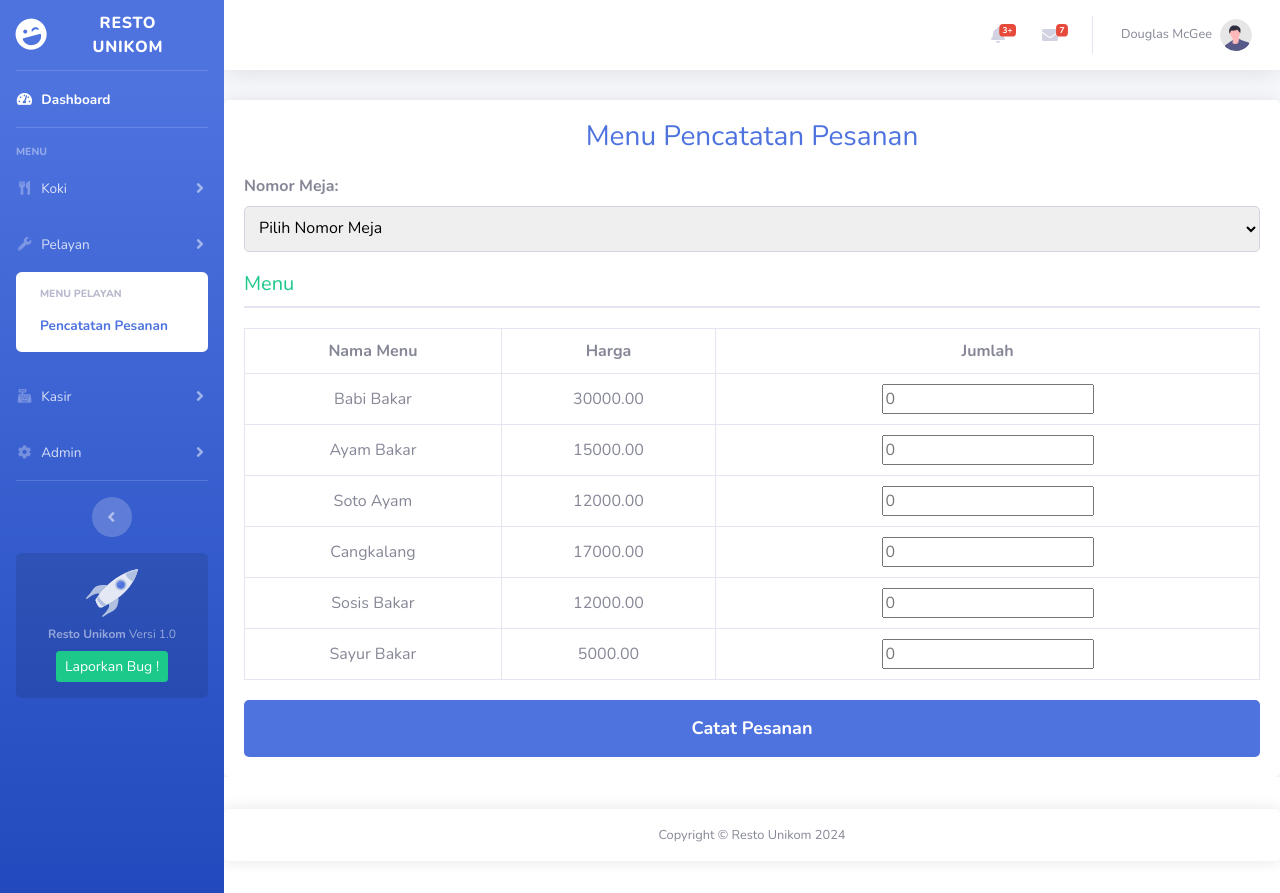
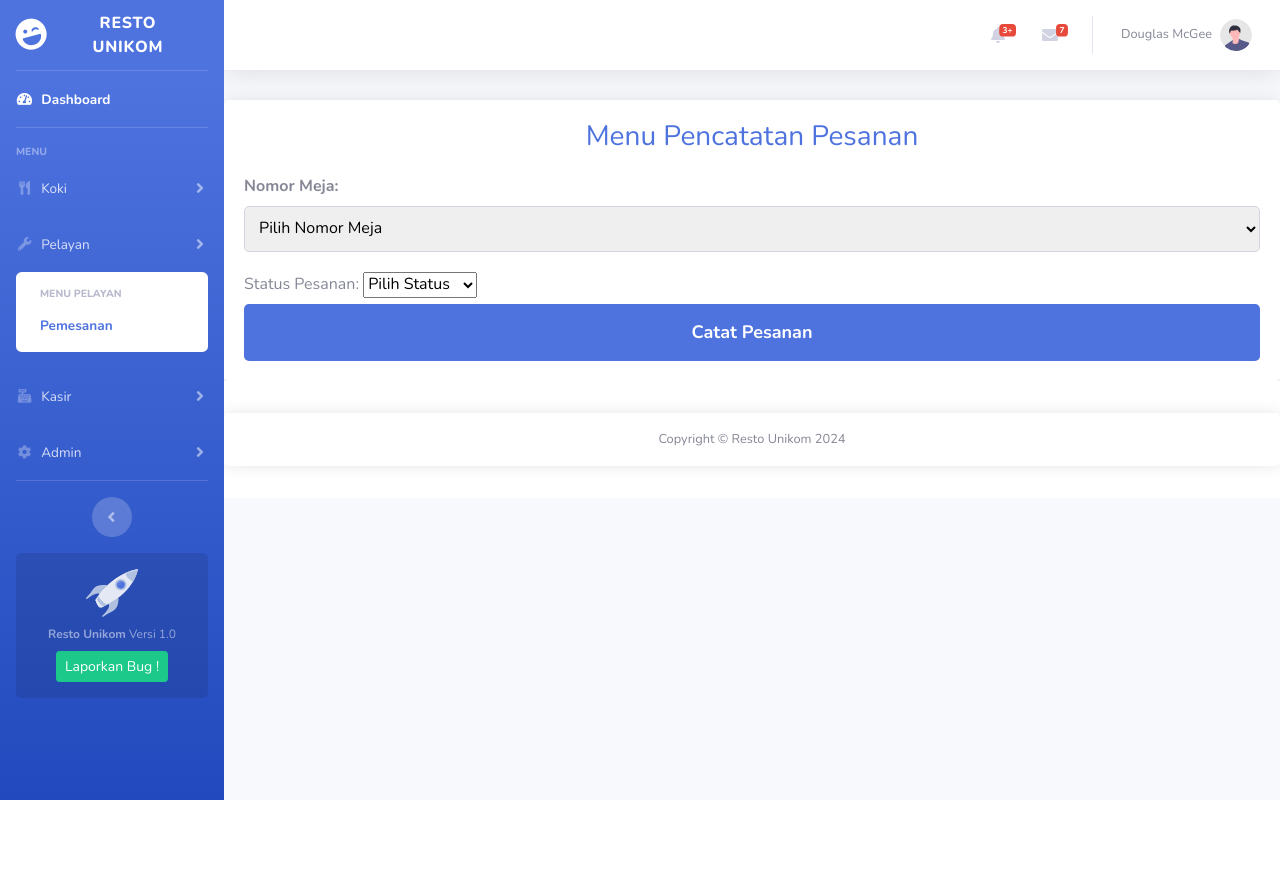
Before and after one commit to xturus138/adminWebsite, a PHP site: page /pesanan-pelayan.php in a window 1280 px wide. After the commit the page ends 800 px from the top, so only its background shows below. Run offline with PHP 8.4, Linux system fonts and the light colour scheme; data comes from the database, SQL or seed files in the repository; data that the repository does not hold is empty.

Commit message:
Nambahin fitur pilih nomor meja, dan ubah status di file pesanan-pelayan.php

```diff
--- a/pesanan-pelayan.php
+++ b/pesanan-pelayan.php
@@ -82,7 +82,7 @@
                     data-parent="#accordionSidebar">
                     <div class="bg-white py-2 collapse-inner rounded">
                         <h6 class="collapse-header">Menu Pelayan</h6>
-                        <a class="collapse-item active" href="pesanan-pelayan.php">Pencatatan Pesanan</a>
+                        <a class="collapse-item active" href="pesanan-pelayan.php">Pemesanan</a>
                     </div>
                 </div>
             </li>
@@ -335,36 +335,6 @@
                 <!-- End of Topbar -->
 
             <!-- Begin Page Content -->
-            <?php
-include 'config.php';
-
-// Mengambil data dari tabel meja
-$sql = "SELECT no_meja, status_meja FROM meja";
-$result = $db->query($sql);
-
-$table_numbers = array();
-if ($result->num_rows > 0) {
-    // Masukkan data ke dalam array
-    while ($row = $result->fetch_assoc()) {
-        $table_numbers[] = $row;
-    }
-}
-
-// Mengambil data dari tabel menu
-$sql_menu = "SELECT nama_menu, harga FROM menu";
-$result_menu = $db->query($sql_menu);
-
-$menu_items = array();
-if ($result_menu->num_rows > 0) {
-    // Masukkan data ke dalam array
-    while ($row = $result_menu->fetch_assoc()) {
-        $menu_items[] = $row;
-    }
-}
-?>
-
-<!DOCTYPE html>
-<html lang="en">
             <head>
             <meta charset="UTF-8">
             <title>Menu Pencatatan Pesanan</title>
@@ -442,82 +412,83 @@ if ($result_menu->num_rows > 0) {
                         border: 1px solid #d1d3e2;
                         border-radius: 5px;
                     }
-        table {
-            width: 100%;
-            border-collapse: collapse;
-            margin-top: 20px;
-        }
-        table, th, td {
-            border: 1px solid #e3e6f0;
-        }
-        th, td {
-            padding: 10px;
-            text-align: center;
-        }
                 </style>
             </head>
             <body>
             <div class="container">
                 <h1>Menu Pencatatan Pesanan</h1>
 
-    <form action="submit_order.php" method="POST">
+                <form action="submit_order.html" method="POST">
                     <div class="table-number">
                         <label for="table-number">Nomor Meja:</label>
                         <select id="table-number" name="table_number" required>
                             <option value="" disabled selected>Pilih Nomor Meja</option>
+
                             <?php
-                if (!empty($table_numbers)) {
-                    foreach ($table_numbers as $table) {
-                        $status = '';
-                        if ($table['status_meja'] == 'dineIn') {
-                            $status = ' (Dine In)';
-                        } elseif ($table['status_meja'] == 'takeAway') {
-                            $status = ' (Take Away)';
-                        } elseif ($table['status_meja'] == 'kosong') {
-                            $status = ' (KOSONG)';
-                        }
-                        echo "<option value=\"{$table['no_meja']}\">Meja {$table['no_meja']}{$status}</option>";
-                    }
+                            // Connect to the database
+                            include('config.php');
+
+                            // Fetch table numbers, capacities, and statuses from the database
+                            $query = "SELECT no_meja, kapasitas, status_meja FROM meja";
+                            $result = mysqli_query($db, $query);
+
+                            // Generate options dynamically from the fetched data
+                            while ($row = mysqli_fetch_assoc($result)) {
+                                $no_meja = $row['no_meja'];
+                                $kapasitas = $row['kapasitas'];
+                                $status_meja = $row['status_meja'];
+                                echo "<option value=\"$no_meja\">Meja $no_meja - Kapasitas: $kapasitas - Status: $status_meja</option>";
                             }
                             ?>
                         </select>
                     </div>
 
+                    <div class="order-status">
+                        <label for="order-status">Status Pesanan:</label>
+                        <select id="order-status" name="order_status" required>
+                            <option value="" disabled selected>Pilih Status</option>
+                            <option value="DINE IN">DINE IN</option>
+                            <option value="TAKE AWAY">TAKE AWAY</option>
+                        </select>
+                    </div>
+
+                    <!-- <div class="menu-section">
+                        <h2>Makanan</h2>
+                        <div class="menu-item">
+                            <span>Nasi Goreng</span>
+                            <input type="number" name="nasi_goreng" min="0" placeholder="0">
+                        </div>
+                        <div class="menu-item">
+                            <span>Mie Goreng</span>
+                            <input type="number" name="mie_goreng" min="0" placeholder="0">
+                        </div>
+                        <div class="menu-item">
+                            <span>Sate Ayam</span>
+                            <input type="number" name="sate_ayam" min="0" placeholder="0">
+                        </div>
+                    </div>
+
                     <div class="menu-section">
-            <h2>Menu</h2>
-            <table>
-                <thead>
-                    <tr>
-                        <th>Nama Menu</th>
-                        <th>Harga</th>
-                        <th>Jumlah</th>
-                    </tr>
-                </thead>
-                <tbody>
-                    <?php
-                    if (!empty($menu_items)) {
-                        foreach ($menu_items as $menu) {
-                            echo "<tr>
-                                    <td>{$menu['nama_menu']}</td>
-                                    <td>{$menu['harga']}</td>
-                                    <td><input type=\"number\" name=\"menu_{$menu['nama_menu']}\" min=\"0\" placeholder=\"0\"></td>
-                                  </tr>";
-                        }
-                    }
-                    ?>
-                </tbody>
-            </table>
+                        <h2>Minuman</h2>
+                        <div class="menu-item">
+                            <span>Teh Manis</span>
+                            <input type="number" name="teh_manis" min="0" placeholder="0">
                         </div>
+                        <div class="menu-item">
+                            <span>Kopi</span>
+                            <input type="number" name="kopi" min="0" placeholder="0">
+                        </div>
+                        <div class="menu-item">
+                            <span>Jus Jeruk</span>
+                            <input type="number" name="jus_jeruk" min="0" placeholder="0">
+                        </div>
+                    </div> -->
 
                     <button type="submit" class="submit-btn">Catat Pesanan</button>
                 </form>
             </div>
             </body>
-</html>
 
-<?php
-$db->close();
-?>
 
 
 
```
Lines whose indentation alone changed are shown as unchanged.
